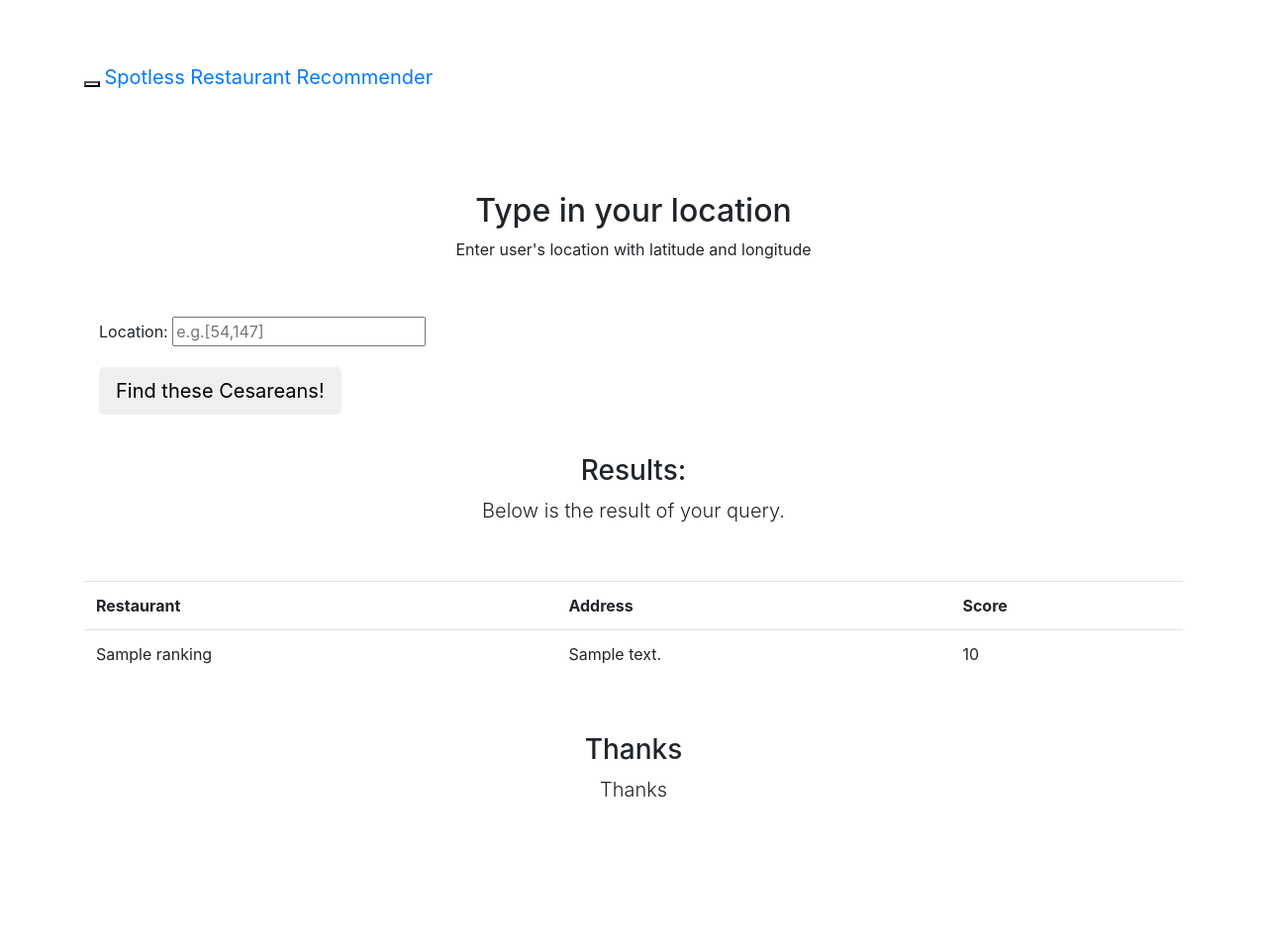
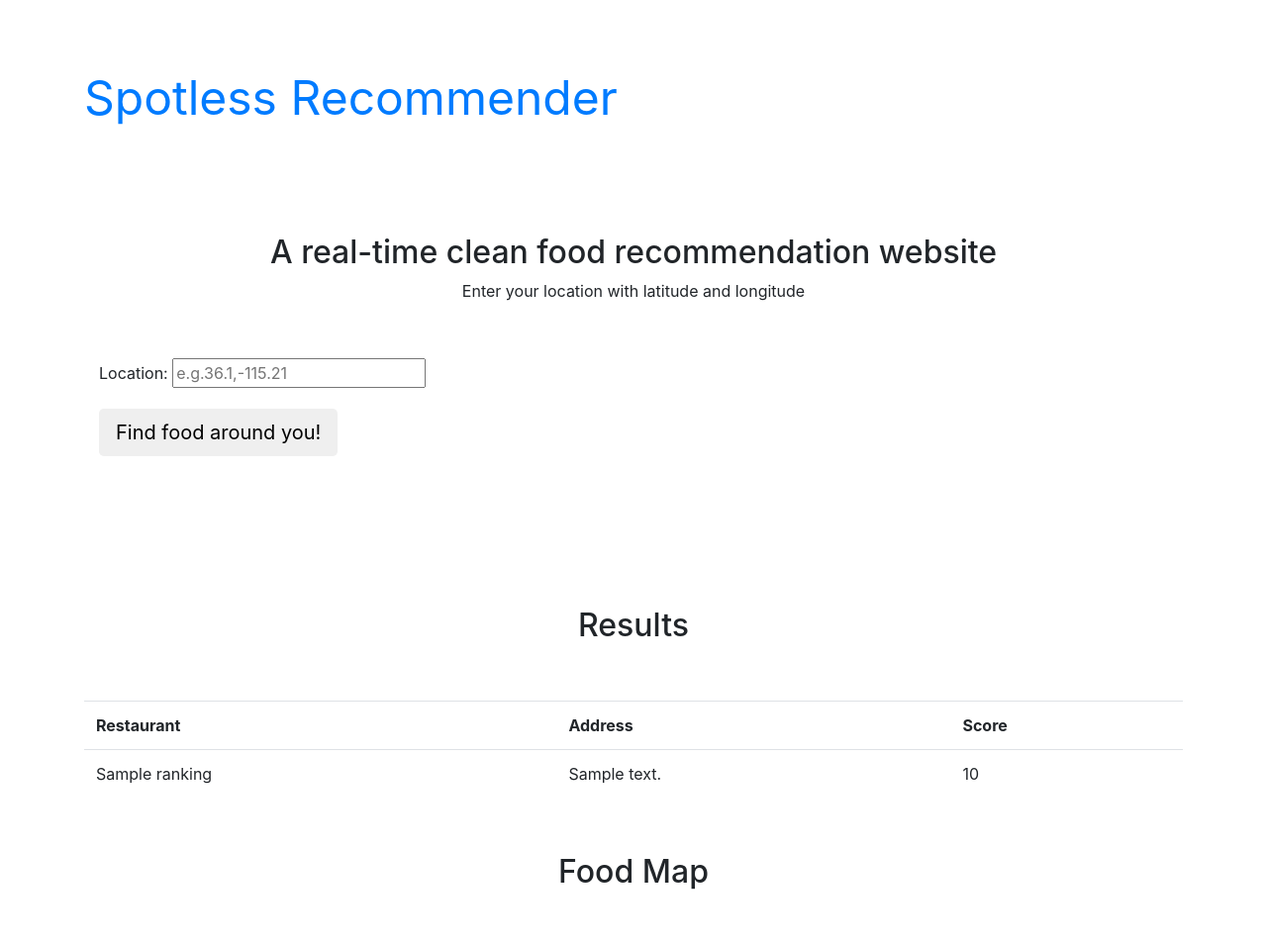
Before and after one commit to waveambi/Spotless_Recommender, a Flask app: page / in a window 1280 px wide. Shown: the top 955 px of the page at 99% size. Before the commit the page ends 806 px from the top, so only its background shows below. Run offline with Flask 2, Linux system fonts and the light colour scheme; a database or web service that is not in the repository returns one stand-in record (values such as "Sample title"); some libraries are stand-ins or nearby versions.

Commit message:
add Flask map

```diff
--- a/src/flask/flaskexample/templates/output.html
+++ b/src/flask/flaskexample/templates/output.html
@@ -35,20 +35,11 @@
 
     <nav class="navbar navbar-inverse navbar-fixed-top">
       <div class="container">
-        <div class="navbar-header">
-          <button type="button" class="navbar-toggle collapsed" data-toggle="collapse" data-target="#navbar" aria-expanded="false" aria-controls="navbar">
-            <span class="sr-only">Toggle navigation</span>
-            <span class="icon-bar"></span>
-            <span class="icon-bar"></span>
-            <span class="icon-bar"></span>
-          </button>
-          <a class="navbar-brand" href="#">Spotless Restaurant Recommender</a>
+        <div  class="navbar-header">
+          <a class="navbar-brand" style="float: center; font-size: 48px;" href="#">Spotless Recommender</a>
         </div>
         <div id="navbar" class="collapse navbar-collapse">
           <ul class="nav navbar-nav">
-            <li class="active"><a href="#">Home</a></li>
-            <li><a href="#about">About</a></li>
-            <li><a href="#contact">Contact</a></li>
           </ul>
         </div><!--/.nav-collapse -->
       </div>
@@ -56,31 +47,50 @@
 <br><br>
      <div class="container">
     <div class="starter-template">
-        <h2>Type in your location</h2>
-        <p>Enter user's location with latitude and longitude</p>
+        <h2>A real-time clean food recommendation website </h2>
+        <p>Enter your location with latitude and longitude</p>
     </div>
 
     <div class = "container">
 
       <form  action="/output" method="GET">
         <div class="form-group">
-          <label for="birth_month">Location:</label>
-          <input type="text" id="birth_month" name='birth_month' placeholder="e.g.[54,147] ">
+          <label for="user_location">Location:</label>
+          <input type="text" id="user_location" name='user_location' placeholder="e.g.36.1,-115.21 ">
         </div>
         <div>
-          <button type="submit" class="btn btn-default btn-lg">Find these Cesareans!</button>
+          <button type="submit" class="btn btn-default btn-lg">Find food around you!</button>
         </div>
       </form>
     </div>
     <script src="https://code.jquery.com/jquery-1.10.2.min.js"></script>
     <script src="static/js/bootstrap.min.js"></script>
 
+
+     </div> <!-- /.container-->
+
+    <div class="container">
+      <div class="starter-template">
+
+        <p class="lead"></p>
+      </div>
+
+      <table class="table table-hover">
+      <tr></tr>
+
+      <tr></tr>
+
+      </table>
+
+     </div>
+
+
   </div> <!-- /.container-->
 
     <div class="container">
       <div class="starter-template">
-        <h3>Results:</h3>
-        <p class="lead">Below is the result of your query.<br></p>
+        <h2>Results</h2>
+        <p class="lead"></p>
       </div>
 
       <table class="table table-hover">
@@ -92,9 +102,55 @@
 
      </div><!-- /.container -->
 
+
+        <div class="container">
+      <div class="starter-template">
+        <h2>Food Map</h2>
+        <p class="lead"></p>
+      </div>
+      <div id="googleMap" style="width:100%;height:400px;"></div>
+
+      <script>
+      function myMap() {
+      var mapProp= {
+          center:new google.maps.LatLng({{location[0]}},{{location[1]}}),
+          zoom:19,
+      };
+      var map = new google.maps.Map(document.getElementById("googleMap"),mapProp);
+      }
+      </script>
+
+    <script src="https://maps.googleapis.com/maps/api/js?key=AIzaSyDrZigpzoRd7PuF6iMX0b-kYxUGK0gKoW4&callback=myMap"></script>
+         <div id="site_content">
+    <div id="map-container" style="padding-top: 0px;">
+      <div id="map-canvas"></div>
+    </div>
+    <div id="content">
+      <div class="content_item">
+        <footer style="padding-top: 30px;">
+          <span style="float: center; color:#FFF">
+            &nbsp&nbsp&nbsp&nbsp <a href="mailto:wave.songtao@gmail.com">Tao Song</a>
+          </span>
+          <span style="float: left">
+            <a href="https://docs.google.com/presentation/d/158nWR_iLMF0kdsUCLse_PPjg88_bjKj5SlNgOiZoiTY/edit#slide=id.g4327211fd2_1_0" target="_blank">Slideshare</a>       |
+            <a href="" target="_blank">Video</a>
+          </span>
+          <span style="float: right; color:#000">
+            <a href="https://github.com/waveambi">Github</a>     |
+            <a href="https://www.linkedin.com/in/tao-song/">LinkedIn</a>	&nbsp&nbsp&nbsp&nbsp
+          </span>
+        </footer>
+      </div>
+    </div>
+  </div>
+        </div><!-- /.container -->
+
+
+
+
+
     <div class="container">
       <div class="starter-template">
-        <h3>Thanks</h3>
         <p class="lead">Thanks</p>
       </div>
       <script src="https://code.jquery.com/jquery-1.10.2.min.js"></script>
--- a/src/flask/flaskexample/views.py
+++ b/src/flask/flaskexample/views.py
@@ -5,13 +5,7 @@
 from flask import request
 import psycopg2
 import pandas as pd
-
-
-# set default _id and the list of coordinates to display
-app.vid = [54, 147]
-app.res = []
-app.coords = []
-
+import math
 
 # read Google Maps API Key from file
 #with open("./config/GoogleAPIKey.config") as f:
@@ -33,12 +27,15 @@
     dbname = 'mydatabase'
     conn = psycopg2.connect(database=dbname, user=user, password=password, host=host, port=port, connect_timeout=10)
     cursor = conn.cursor()
-    location_string = request.args.get('birth_month')
+    location_string = request.args.get('user_location')
+    location = [36.12, -115.28]
+    location_id = [45, 123]
     if location_string:
-        location_id = location_string.split(",")
-    else:
-        location_id = [54, 147]
-    query = "SELECT name, address, score FROM {} WHERE latitude_id={} and longitude_id={} ORDER BY score DESC".format(
+        s = location_string.split(",")
+        location = [float(s[0]), float(s[1])]
+        location_id[0] = int(math.floor((location[0] - 35.98) / 0.003))
+        location_id[1] = int(math.floor((location[1] + 115.65) / 0.003))
+    query = "SELECT name, address, score, latitude, longitude FROM {} WHERE latitude_id={} and longitude_id={} ORDER BY score DESC Limit 5".format(
         'Ranking', location_id[0], location_id[1])
     cursor.execute(query)
     data = cursor.fetchall()
@@ -48,5 +45,5 @@
     conn.close()
     names = []
     for i in range(df.shape[0]):
-        names.append(dict(Restaurant=df.iloc[i, 0], Address=df.iloc[i, 1], Score=df.iloc[i, 2]))
-    return render_template('output.html', names=names)
+        names.append(dict(Restaurant=df.iloc[i, 0], Address=df.iloc[i, 1], Score=df.iloc[i, 2], Latitude=df.iloc[i, 3], Longitude=df.iloc[i, 4]))
+    return render_template('output.html', names=names, location=location)
```
